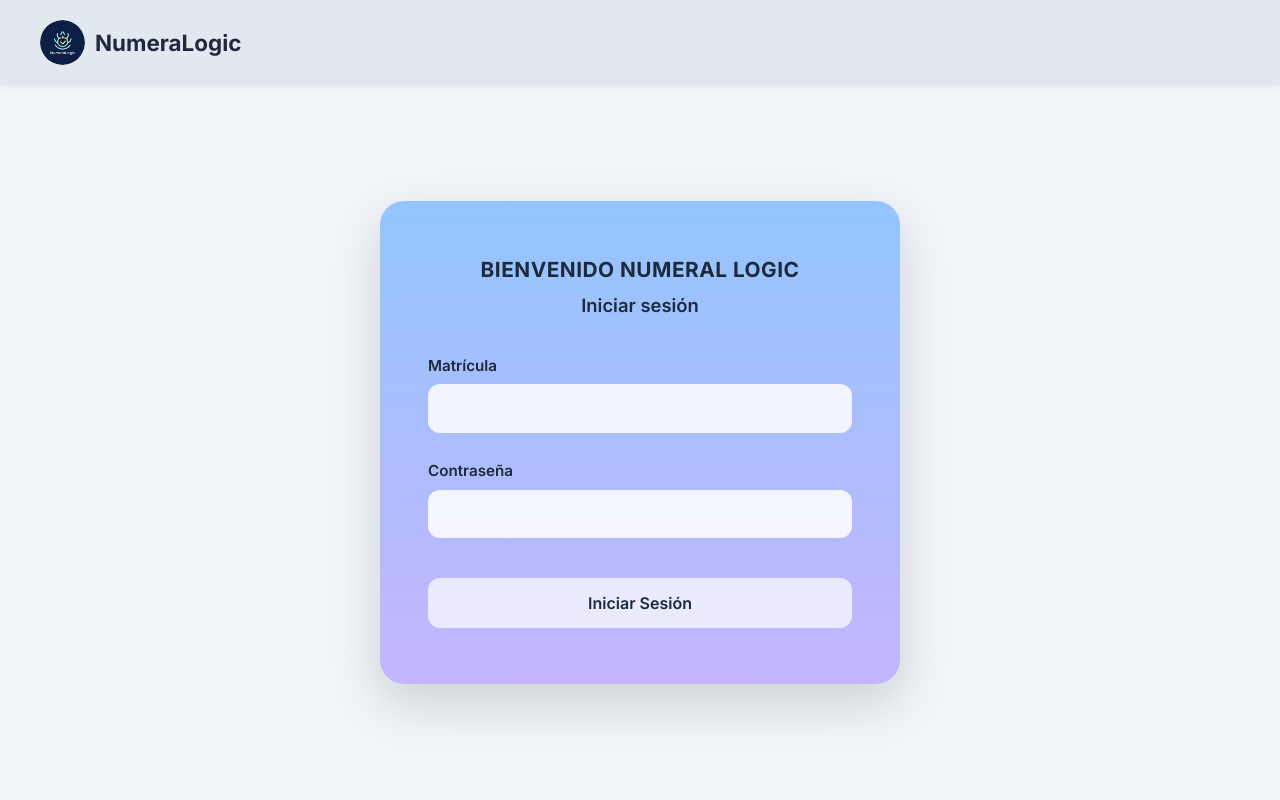
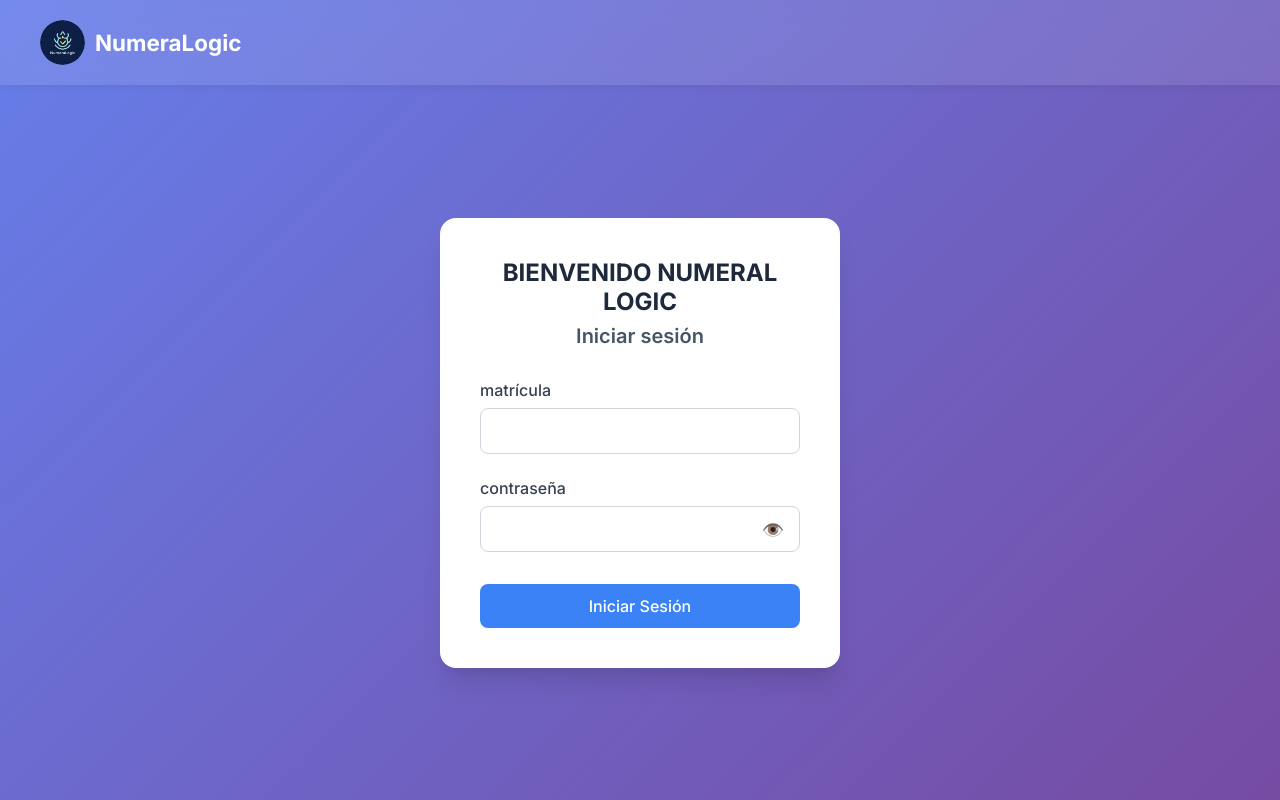
Before and after one commit to WhisperKeydi/NumeraLogic_Pagina, a PHP site: page /login.php in a window 1280 px wide. Run offline with PHP 8.4, Linux system fonts and the light colour scheme.

Commit message:
Cambio de colores y diseño de iniciar sesión/crear cuenta

```diff
--- a/NumeraLogic/areas_disponibles.php
+++ b/NumeraLogic/areas_disponibles.php
@@ -133,7 +133,7 @@ if (!isset($_SESSION['usuario_id'])) {
     </section>
 
     <div class="areas-grid">
-      <div class="area-card blue" onclick="window.location.href='pagina_tres.php'">
+      <div class="area-card green" onclick="window.location.href='pagina_tres.php'">
         <div class="area-icon">👨‍🏫</div>
         <h3>Formación<br>inicial</h3>
         <button onclick="event.stopPropagation(); window.location.href='pagina_tres.php'">Comenzar</button>
@@ -145,7 +145,7 @@ if (!isset($_SESSION['usuario_id'])) {
         <button onclick="event.stopPropagation(); window.location.href='principal_cuarta.php'">Comenzar</button>
       </div>
 
-      <div class="area-card green" onclick="window.location.href='pagina_segunda.php'">
+      <div class="area-card blue" onclick="window.location.href='pagina_segunda.php'">
         <div class="area-icon">💻</div>
         <h3>Ingeniería en computación</h3>
         <button onclick="event.stopPropagation(); window.location.href='pagina_segunda.php'">Comenzar</button>
--- a/NumeraLogic/css/inicio.css
+++ b/NumeraLogic/css/inicio.css
@@ -6,16 +6,17 @@
 
 body {
   font-family: 'Inter', sans-serif;
-  background: #f1f5f9;
+  background: linear-gradient(135deg, #667eea 0%, #764ba2 100%);
   min-height: 100vh;
   display: flex;
   flex-direction: column;
 }
 
 header {
-  background: #e2e8f0;
+  background: rgba(255, 255, 255, 0.1);
   padding: 1.25rem 2.5rem;
   box-shadow: 0 2px 8px rgba(0,0,0,0.06);
+  backdrop-filter: blur(10px);
 }
 
 .brand {
@@ -36,7 +37,7 @@ header {
 
 .brand h2 {
   font-size: 1.4rem;
-  color: #1e293b;
+  color: white;
   font-weight: 700;
 }
 
@@ -49,99 +50,125 @@ main {
 }
 
 .login-card {
-  background: linear-gradient(180deg, #93c5fd 0%, #c4b5fd 100%);
-  border-radius: 24px;
-  padding: 3.5rem 3rem;
+  background: white;
+  border-radius: 16px;
+  padding: 2.5rem;
+  box-shadow: 0 20px 25px -5px rgba(0, 0, 0, 0.1), 0 10px 10px -5px rgba(0, 0, 0, 0.04);
   width: 100%;
-  max-width: 520px;
-  box-shadow: 0 20px 50px rgba(0,0,0,0.15);
+  max-width: 400px;
 }
 
 .login-card h1 {
+  font-size: 1.5rem;
+  font-weight: 700;
+  color: #1e293b;
   text-align: center;
-  font-size: 1.3rem;
-  margin-bottom: 0.75rem;
-  color: #1e293b;
-  font-weight: 700;
-  letter-spacing: 0.5px;
+  margin-bottom: 0.5rem;
 }
 
 .login-card h2 {
+  font-size: 1.25rem;
+  font-weight: 600;
+  color: #475569;
   text-align: center;
-  font-size: 1.15rem;
-  margin-bottom: 2.5rem;
-  color: #1e293b;
-  font-weight: 600;
+  margin-bottom: 2rem;
 }
 
 .form-group {
-  margin-bottom: 1.75rem;
+  display: flex;
+  flex-direction: column;
+  gap: 0.5rem;
+  margin-bottom: 1.5rem;
 }
 
-label {
-  display: block;
-  margin-bottom: 0.6rem;
-  color: #1e293b;
-  font-weight: 600;
-  font-size: 0.95rem;
+.form-group label {
+  font-weight: 500;
+  color: #374151;
+  text-transform: lowercase;
 }
 
 input {
   width: 100%;
-  padding: 0.9rem 1.25rem;
-  border: none;
-  border-radius: 12px;
-  background: rgba(255, 255, 255, 0.85);
+  padding: 0.75rem 1rem;
+  border: 1px solid #d1d5db;
+  border-radius: 8px;
   font-size: 1rem;
-  color: #1e293b;
-  transition: all 0.2s;
+  transition: border-color 0.3s ease;
   font-family: 'Inter', sans-serif;
 }
 
 input:focus {
   outline: none;
-  background: white;
-  box-shadow: 0 0 0 3px rgba(59, 130, 246, 0.3);
+  border-color: #3b82f6;
+  box-shadow: 0 0 0 3px rgba(59, 130, 246, 0.1);
+}
+
+.password-group {
+  position: relative;
+}
+
+.password-wrapper {
+  position: relative;
+}
+
+.password-wrapper input {
+  padding-right: 40px;
+}
+
+.toggle-password {
+  position: absolute;
+  right: 12px;
+  top: 50%;
+  transform: translateY(-50%);
+  background: transparent;
+  border: none;
+  cursor: pointer;
+  padding: 4px;
+  border-radius: 4px;
+  min-height: auto;
+  flex: none;
+  width: auto;
+  z-index: 2;
+  color: #666;
+}
+
+.toggle-password:hover {
+  background: #f5f5f5;
+}
+
+.eye-icon {
+  font-size: 1.1rem;
+  display: block;
 }
 
 .button-group {
-  display: flex;
-  gap: 1.25rem;
-  margin-top: 2.5rem;
+  margin-top: 2rem;
 }
 
 button {
-  flex: 1;
-  padding: 0.9rem 1.5rem;
+  width: 100%;
+  background-color: #3b82f6;
+  color: white;
   border: none;
-  border-radius: 12px;
+  padding: 0.75rem 1.5rem;
+  border-radius: 8px;
   font-size: 1rem;
-  font-weight: 600;
+  font-weight: 500;
   cursor: pointer;
-  transition: all 0.2s;
+  transition: background-color 0.3s ease;
   font-family: 'Inter', sans-serif;
-  min-height: 50px;
-  background: rgba(255, 255, 255, 0.7);
-  color: #1e293b;
 }
 
 button:hover {
-  background: rgba(255, 255, 255, 0.95);
-  transform: translateY(-2px);
-  box-shadow: 0 4px 12px rgba(0,0,0,0.15);
-}
-
-button:active {
-  transform: translateY(0);
+  background-color: #2563eb;
 }
 
 @media (max-width: 600px) {
   .login-card {
-    padding: 2.5rem 2rem;
+    padding: 2rem 1.5rem;
   }
 
-  .button-group {
-    flex-direction: column;
-    gap: 1rem;
+  main {
+    padding: 1rem;
   }
 }
--- a/NumeraLogic/css/pagina_principal.css
+++ b/NumeraLogic/css/pagina_principal.css
@@ -93,7 +93,6 @@ nav a.active {
   object-fit: cover;
   border: 2px solid #94a3b8;
 }
-
 
 .right {
   display: flex;
--- a/NumeraLogic/login.php
+++ b/NumeraLogic/login.php
@@ -32,9 +32,14 @@
           <input type="text" id="matricula" name="matricula" required>
         </div>
 
-        <div class="form-group">
+        <div class="form-group password-group">
           <label for="contrasena">Contraseña</label>
-          <input type="password" id="contrasena" name="contrasena" required>
+          <div class="password-wrapper">
+            <input type="password" id="contrasena" name="contrasena" required>
+            <button type="button" class="toggle-password" onclick="togglePassword()">
+              <span class="eye-icon">👁️</span>
+            </button>
+          </div>
         </div>
 
         <div class="button-group">
@@ -43,5 +48,20 @@
       </form>
     </div>
   </main>
+
+  <script>
+    function togglePassword() {
+      const passwordInput = document.getElementById('contrasena');
+      const eyeIcon = document.querySelector('.eye-icon');
+
+      if (passwordInput.type === 'password') {
+        passwordInput.type = 'text';
+        eyeIcon.textContent = '🙈';
+      } else {
+        passwordInput.type = 'password';
+        eyeIcon.textContent = '👁️';
+      }
+    }
+  </script>
 </body>
 </html>
--- a/NumeraLogic/registro.php
+++ b/NumeraLogic/registro.php
@@ -6,7 +6,7 @@
   <meta name="viewport" content="width=device-width, initial-scale=1.0">
   <title>Crear cuenta - NumeraLogic</title>
   <link href="https://fonts.googleapis.com/css2?family=Roboto:wght@400;500;700&display=swap" rel="stylesheet">
-  <link rel="stylesheet" href="css/crear_cuenta.css">
+  <link rel="stylesheet" href="css/registro.css">
 </head>
 <body>
   <header>
@@ -84,7 +84,7 @@
       toggleButton.addEventListener('click', function() {
         if (passwordInput.type === 'password') {
           passwordInput.type = 'text';
-          toggleButton.textContent = '🔒';
+          toggleButton.textContent = '🙈';
         } else {
           passwordInput.type = 'password';
           toggleButton.textContent = '👁️';
```
Also changed, not shown: NumeraLogic/css/registro.css (+13 -0 lines).
